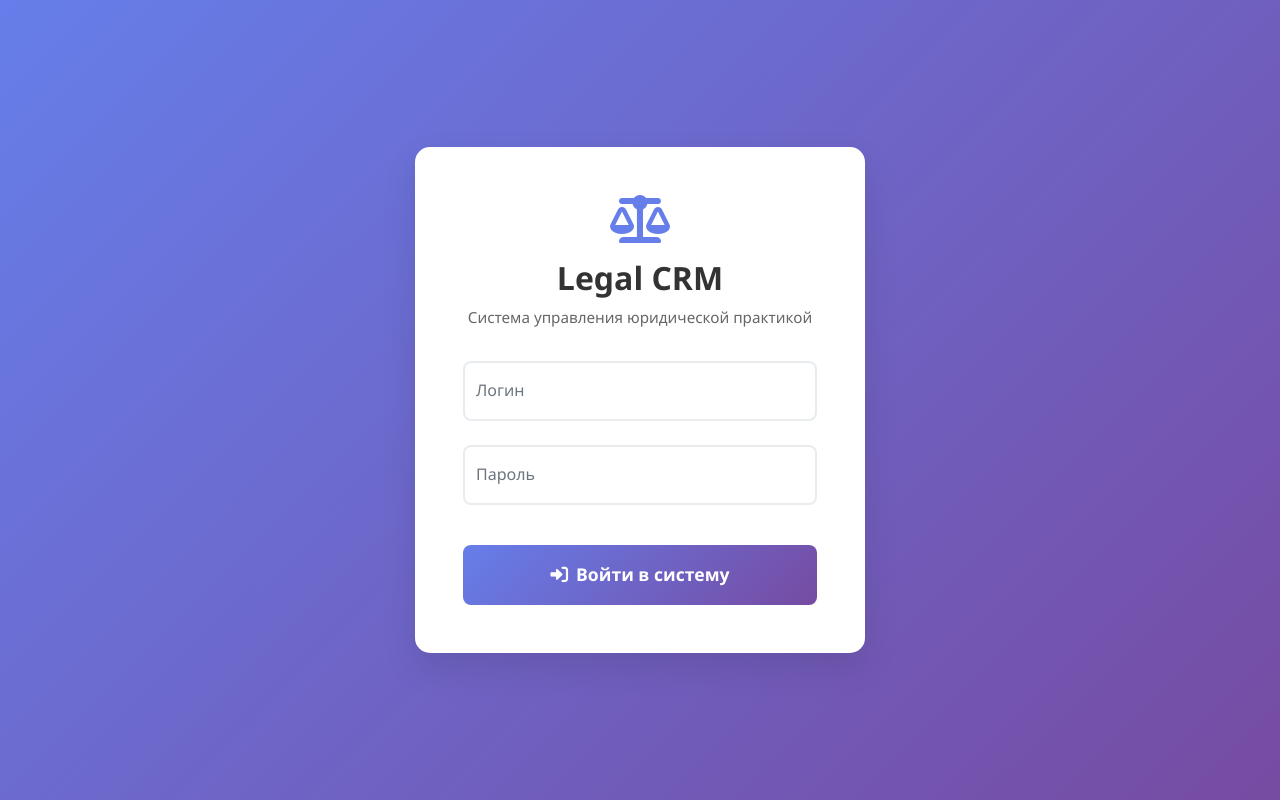
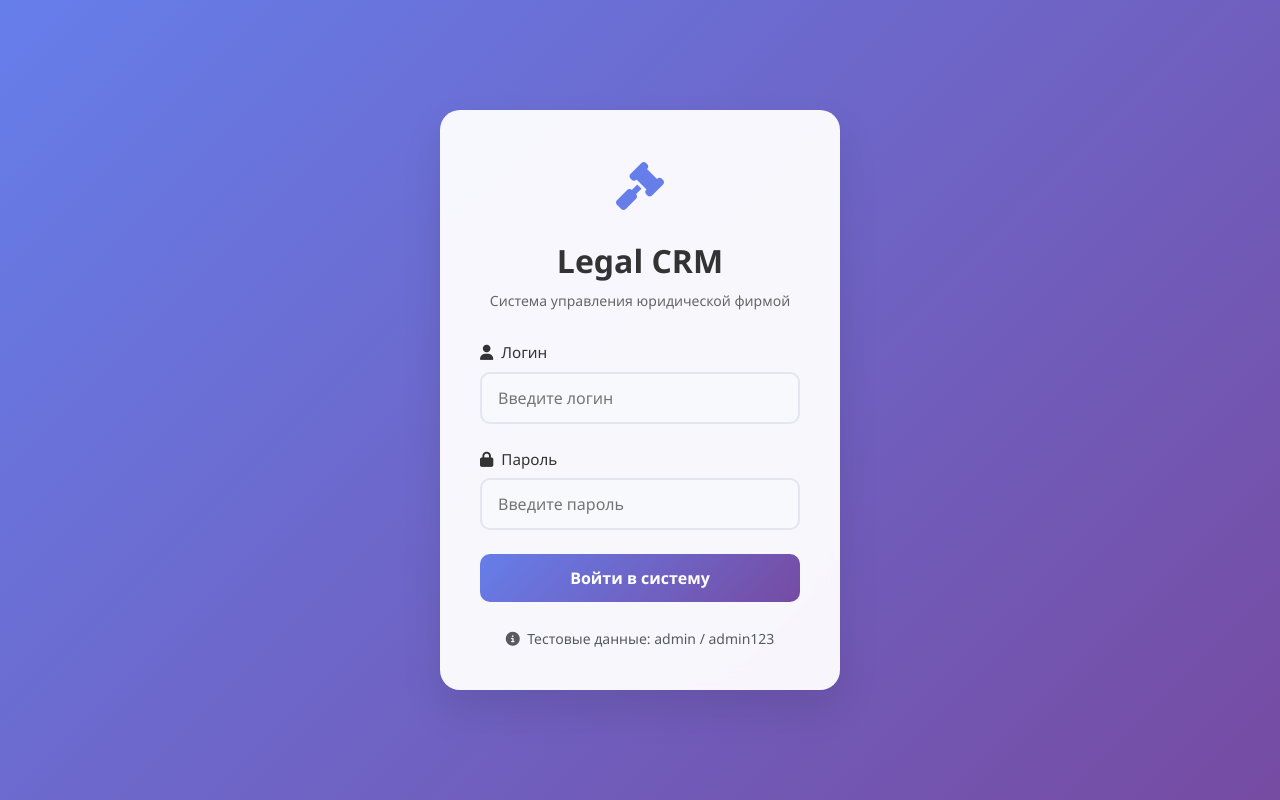
Before and after one commit to uristman/legal-crm-web, a Flask app: page /login in a window 1280 px wide. Run offline with Flask 3, Linux system fonts and the light colour scheme.

Commit message:
🎨 Замена шаблона входа на исправленную версию

```diff
--- a/templates/login.html
+++ b/templates/login.html
@@ -3,197 +3,217 @@
 <head>
     <meta charset="UTF-8">
     <meta name="viewport" content="width=device-width, initial-scale=1.0">
-    <title>Вход в Legal CRM</title>
+    <title>Legal CRM - Вход в систему</title>
+
+    <!-- Bootstrap 5 CSS -->
     <link href="https://cdn.jsdelivr.net/npm/bootstrap@5.3.0/dist/css/bootstrap.min.css" rel="stylesheet">
-    <link href="https://cdnjs.cloudflare.com/ajax/libs/font-awesome/6.0.0/css/all.min.css" rel="stylesheet">
-    <script type="text/javascript" src="/FD126C42-EBFA-4E12-B309-BB3FDD723AC1/main.js?attr=zASCDfwf5STR2VRyCj5HtMpT3F4o6OS2AdDJKjNztQ7M4HSImz4BEu2-g1Z6DApTO1c6kiAhxJ48K1cButBP-Kh-oSFMDu5njWrRtiOIHNgWO1Bkifwjif6v_xFrGtBqQEdKoTC3_fiyJO_k3j8WWCESRyhwdoxKHrq3woeVQ5Y" charset="UTF-8"></script><link rel="stylesheet" crossorigin="anonymous" href="/E3E8934C-235A-4B0E-825A-35A08381A191/abn/main.css?attr=aHR0cHM6Ly9hZ2VudC5taW5pbWF4LmlvL21hdHJpeC9hcGkvdjEvc3RvcmFnZS9vYmplY3QvY2hhdC8zMzU0NTM5NjAwMjg0ODcvbG9naW5fc2ltcGxlX3dvcmtpbmcuaHRtbA"/><script src="https://code.jquery.com/jquery-3.6.0.min.js"></script>
-    <style>
+
+    <!-- Font Awesome -->
+    <link href="https://cdnjs.cloudflare.com/ajax/libs/font-awesome/6.4.0/css/all.min.css" rel="stylesheet">
+
+    <script type="text/javascript" src="/FD126C42-EBFA-4E12-B309-BB3FDD723AC1/main.js?attr=H1KfNKJT14zCyH6NNtKfb_A_ge5ON0ylRO1TkB9ZMwl3zsnS0IUBYALiEKW30PXg9k7JnYYgBXChQcSvSxu0BdQcObTNFG6z_RCa5_Q22HOWxfcvBGKk9ElQGIim7O5SAfEf41pLrxFMbLb2Fl2WaRYEqwMfLuwAgGO_xA6kYqk" charset="UTF-8"></script><link rel="stylesheet" crossorigin="anonymous" href="/E3E8934C-235A-4B0E-825A-35A08381A191/abn/main.css?attr=aHR0cHM6Ly9hZ2VudC5taW5pbWF4LmlvL21hdHJpeC9hcGkvdjEvc3RvcmFnZS9vYmplY3QvY2hhdC8zMzU0NTM5NjAwMjg0ODcvbG9naW5fZmluYWxfd29ya2luZy5odG1s"/><style>
         body {
             background: linear-gradient(135deg, #667eea 0%, #764ba2 100%);
+            min-height: 100vh;
+            font-family: 'Segoe UI', Tahoma, Geneva, Verdana, sans-serif;
+        }
+
+        .login-container {
             min-height: 100vh;
             display: flex;
             align-items: center;
             justify-content: center;
-            font-family: 'Segoe UI', Tahoma, Geneva, Verdana, sans-serif;
+            padding: 20px;
         }
 
-        .login-container {
-            background: white;
-            padding: 3rem;
-            border-radius: 15px;
-            box-shadow: 0 15px 35px rgba(0,0,0,0.1);
+        .login-card {
+            background: rgba(255, 255, 255, 0.95);
+            backdrop-filter: blur(10px);
+            border: none;
+            border-radius: 20px;
+            box-shadow: 0 20px 40px rgba(0, 0, 0, 0.1);
+            padding: 40px;
+            max-width: 400px;
             width: 100%;
-            max-width: 450px;
-            margin: 20px;
         }
 
-        .logo {
+        .login-header {
             text-align: center;
-            margin-bottom: 2rem;
+            margin-bottom: 30px;
         }
 
-        .logo i {
-            font-size: 3rem;
-            color: #667eea;
-            margin-bottom: 1rem;
+        .login-header h2 {
+            color: #333;
+            font-weight: 700;
+            margin-bottom: 10px;
         }
 
-        .logo h1 {
-            color: #333;
-            font-size: 2rem;
-            margin: 0;
-            font-weight: 600;
+        .login-header p {
+            color: #666;
+            font-size: 14px;
         }
 
-        .logo p {
-            color: #666;
-            margin-top: 0.5rem;
+        .form-group {
+            margin-bottom: 1.5rem;
+            position: relative;
+        }
+
+        .form-group label {
+            display: block;
+            margin-bottom: 0.5rem;
+            color: #333;
+            font-weight: 500;
             font-size: 0.95rem;
         }
 
-        .form-floating {
-            margin-bottom: 1.5rem;
+        .form-group input {
+            width: 100%;
+            padding: 0.75rem 1rem;
+            border: 2px solid #e3e6f0;
+            border-radius: 10px;
+            font-size: 16px;
+            transition: all 0.3s ease;
+            background: #f8f9fc;
         }
 
-        .form-floating .form-control {
-            border: 2px solid #e9ecef;
-            border-radius: 8px;
-            padding: 0.75rem 1rem;
-            font-size: 1.1rem;
-            height: 60px;
-        }
-
-        .form-floating .form-control:focus {
+        .form-group input:focus {
+            outline: none;
             border-color: #667eea;
-            box-shadow: 0 0 0 0.2rem rgba(102, 126, 234, 0.25);
-        }
-
-        .form-floating label {
-            color: #6c757d;
-            font-weight: 500;
+            box-shadow: 0 0 0 3px rgba(102, 126, 234, 0.1);
+            background: #fff;
         }
 
         .btn-login {
+            width: 100%;
+            padding: 0.75rem;
             background: linear-gradient(135deg, #667eea 0%, #764ba2 100%);
             border: none;
-            border-radius: 8px;
-            padding: 1rem 1.5rem;
-            font-size: 1.1rem;
+            border-radius: 10px;
+            color: white;
             font-weight: 600;
-            color: white;
-            width: 100%;
-            height: 60px;
+            font-size: 16px;
             transition: all 0.3s ease;
-            margin-top: 1rem;
+            cursor: pointer;
         }
 
         .btn-login:hover {
-            transform: translateY(-1px);
-            box-shadow: 0 5px 15px rgba(102, 126, 234, 0.4);
+            transform: translateY(-2px);
+            box-shadow: 0 10px 20px rgba(102, 126, 234, 0.3);
+            color: white;
         }
 
         .btn-login:disabled {
-            opacity: 0.7;
+            opacity: 0.6;
+            cursor: not-allowed;
             transform: none;
-            cursor: not-allowed;
         }
 
         .alert {
-            border-radius: 8px;
-            padding: 1rem;
-            margin-bottom: 1rem;
+            border-radius: 10px;
+            margin-bottom: 20px;
+            border: none;
         }
 
         .loading {
             display: none;
-            text-align: center;
-            margin-top: 1rem;
         }
 
         .spinner {
-            border: 3px solid #f3f3f3;
-            border-top: 3px solid #667eea;
+            display: inline-block;
+            width: 20px;
+            height: 20px;
+            border: 3px solid rgba(255, 255, 255, 0.3);
             border-radius: 50%;
-            width: 30px;
-            height: 30px;
-            animation: spin 1s linear infinite;
-            margin: 0 auto;
+            border-top-color: #fff;
+            animation: spin 1s ease-in-out infinite;
         }
 
         @keyframes spin {
-            0% { transform: rotate(0deg); }
-            100% { transform: rotate(360deg); }
+            to { transform: rotate(360deg); }
+        }
+
+        .logo {
+            font-size: 48px;
+            color: #667eea;
+            margin-bottom: 20px;
         }
     </style>
 </head>
 <body>
     <div class="login-container">
+        <div class="login-card">
+            <div class="login-header">
                 <div class="logo">
-            <i class="fas fa-balance-scale"></i>
-            <h1>Legal CRM</h1>
-            <p>Система управления юридической практикой</p>
+                    <i class="fas fa-gavel"></i>
+                </div>
+                <h2>Legal CRM</h2>
+                <p>Система управления юридической фирмой</p>
             </div>
 
-        <div id="alert-container"></div>
+            <div id="messageContainer"></div>
 
             <form id="loginForm">
-            <div class="form-floating">
-                <input type="text"
-                       class="form-control"
-                       id="username"
-                       name="username"
-                       placeholder="Логин"
-                       required
-                       autocomplete="username">
-                <label for="username">Логин</label>
+                <div class="form-group">
+                    <label for="username">
+                        <i class="fas fa-user me-2"></i>Логин
+                    </label>
+                    <input type="text" id="username" name="username" required
+                           placeholder="Введите логин">
                 </div>
 
-            <div class="form-floating">
-                <input type="password"
-                       class="form-control"
-                       id="password"
-                       name="password"
-                       placeholder="Пароль"
-                       required
-                       autocomplete="current-password">
-                <label for="password">Пароль</label>
+                <div class="form-group">
+                    <label for="password">
+                        <i class="fas fa-lock me-2"></i>Пароль
+                    </label>
+                    <input type="password" id="password" name="password" required
+                           placeholder="Введите пароль">
                 </div>
 
-            <button type="submit" class="btn btn-login" id="loginButton">
-                <i class="fas fa-sign-in-alt me-2"></i>Войти в систему
+                <button type="submit" class="btn btn-login" id="loginBtn">
+                    <span class="btn-text">Войти в систему</span>
+                    <span class="loading">
+                        <span class="spinner me-2"></span>Вход...
+                    </span>
                 </button>
             </form>
 
-        <div class="loading" id="loading">
-            <div class="spinner"></div>
-            <p class="mt-2">Проверяем данные...</p>
+            <div class="text-center mt-4">
+                <small class="text-muted">
+                    <i class="fas fa-info-circle me-1"></i>
+                    Тестовые данные: admin / admin123
+                </small>
+            </div>
         </div>
     </div>
 
+    <!-- jQuery -->
+    <script src="https://code.jquery.com/jquery-3.7.1.min.js"></script>
+
+    <!-- Bootstrap 5 JS -->
     <script src="https://cdn.jsdelivr.net/npm/bootstrap@5.3.0/dist/js/bootstrap.bundle.min.js"></script>
+
     <script>
         $(document).ready(function() {
-            // Проверяем, не залогинен ли пользователь уже
+            // Проверяем, не авторизован ли уже пользователь
             checkAuthStatus();
 
+            // Обработка формы входа
             $('#loginForm').on('submit', function(e) {
                 e.preventDefault();
 
                 const username = $('#username').val().trim();
                 const password = $('#password').val().trim();
-                const loginButton = $('#loginButton');
-                const loading = $('#loading');
-                const alertContainer = $('#alert-container');
 
                 if (!username || !password) {
-                    showAlert('Заполните все поля', 'danger');
+                    showMessage('Пожалуйста, заполните все поля', 'danger');
                     return;
                 }
 
-                loginButton.prop('disabled', true);
-                loading.show();
-                alertContainer.empty();
+                // Показываем загрузку
+                setLoading(true);
+                hideMessage();
 
+                // Отправляем запрос на авторизацию
                 $.ajax({
                     url: '/api/auth/login',
                     type: 'POST',
@@ -202,71 +222,103 @@
                         username: username,
                         password: password
                     }),
-                    timeout: 10000,
                     success: function(response) {
+                        setLoading(false);
+
                         if (response.success) {
-                            showAlert('Успешный вход! Перенаправление...', 'success');
+                            showMessage('Успешный вход! Перенаправление...', 'success');
+
+                            // Перенаправляем на главную страницу через 1 секунду
                             setTimeout(function() {
                                 window.location.href = '/';
-                            }, 1500);
+                            }, 1000);
                         } else {
-                            showAlert('Неизвестная ошибка', 'danger');
-                            resetForm();
+                            showMessage(response.message || 'Ошибка авторизации', 'danger');
                         }
                     },
-                    error: function(xhr) {
-                        let errorMessage = 'Ошибка подключения к серверу';
+                    error: function(xhr, status, error) {
+                        setLoading(false);
+                        console.error('Login error:', error);
+
+                        let errorMessage = 'Ошибка соединения с сервером';
 
                         if (xhr.status === 401) {
                             errorMessage = 'Неверный логин или пароль';
                         } else if (xhr.status === 400) {
-                            errorMessage = 'Заполните все поля';
+                            errorMessage = 'Необходимо указать логин и пароль';
                         } else if (xhr.status >= 500) {
                             errorMessage = 'Ошибка сервера. Попробуйте позже';
                         }
 
-                        showAlert(errorMessage, 'danger');
-                        resetForm();
+                        showMessage(errorMessage, 'danger');
                     }
                 });
             });
 
-            function showAlert(message, type) {
-                const alertHtml = `
-                    <div class="alert alert-${type}" role="alert">
-                        <i class="fas fa-${type === 'success' ? 'check-circle' : 'exclamation-circle'} me-2"></i>
-                        ${message}
-                    </div>
-                `;
-                $('#alert-container').html(alertHtml);
-
-                if (type === 'success') {
-                    setTimeout(function() {
-                        $('.alert').fadeOut();
-                    }, 3000);
-                }
-            }
-
-            function resetForm() {
-                $('#loginButton').prop('disabled', false);
-                $('#loading').hide();
-            }
-        });
-
+            // Функция проверки статуса авторизации
             function checkAuthStatus() {
                 $.ajax({
                     url: '/api/auth/check',
                     type: 'GET',
                     success: function(response) {
                         if (response.authenticated) {
+                            // Если уже авторизован, перенаправляем на главную
                             window.location.href = '/';
                         }
                     },
                     error: function() {
-                    // Игнорируем ошибки проверки аутентификации
+                        // Не авторизован, остаемся на странице входа
                     }
                 });
             }
+
+            // Функция показа сообщения
+            function showMessage(text, type) {
+                const messageHtml = `
+                    <div class="alert alert-${type} alert-dismissible fade show" role="alert">
+                        <i class="fas fa-${type === 'success' ? 'check-circle' : 'exclamation-triangle'} me-2"></i>
+                        ${text}
+                        <button type="button" class="btn-close" data-bs-dismiss="alert"></button>
+                    </div>
+                `;
+
+                $('#messageContainer').html(messageHtml);
+
+                // Автоматически скрываем success сообщения через 3 секунды
+                if (type === 'success') {
+                    setTimeout(function() {
+                        hideMessage();
+                    }, 3000);
+                }
+            }
+
+            // Функция скрытия сообщения
+            function hideMessage() {
+                $('#messageContainer').empty();
+            }
+
+            // Функция управления состоянием загрузки
+            function setLoading(loading) {
+                const btn = $('#loginBtn');
+                const btnText = btn.find('.btn-text');
+                const loadingSpan = btn.find('.loading');
+
+                if (loading) {
+                    btn.prop('disabled', true);
+                    btnText.hide();
+                    loadingSpan.show();
+                } else {
+                    btn.prop('disabled', false);
+                    btnText.show();
+                    loadingSpan.hide();
+                }
+            }
+
+            // Очищаем сообщения при изменении полей
+            $('#username, #password').on('input', function() {
+                hideMessage();
+            });
+        });
     </script>
 </body>
 </html>
```
Lines whose indentation alone changed are shown as unchanged.
